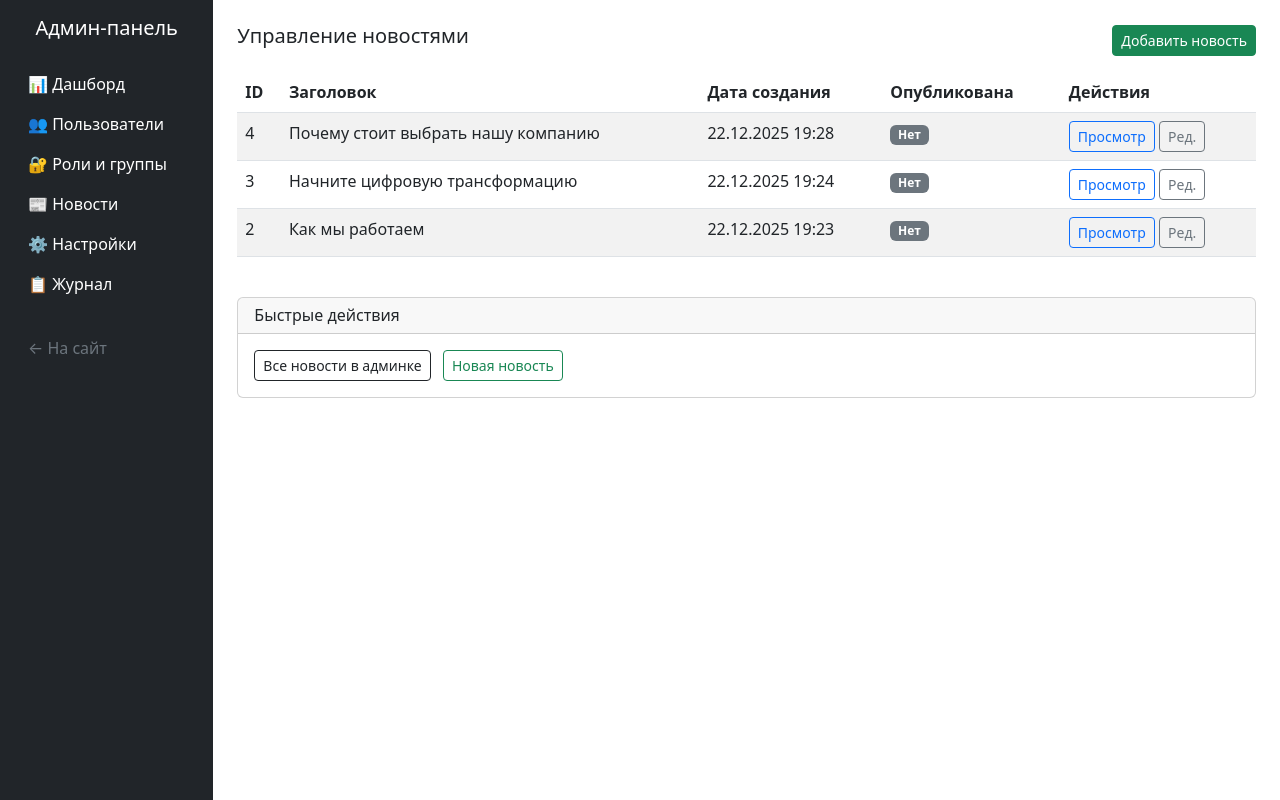
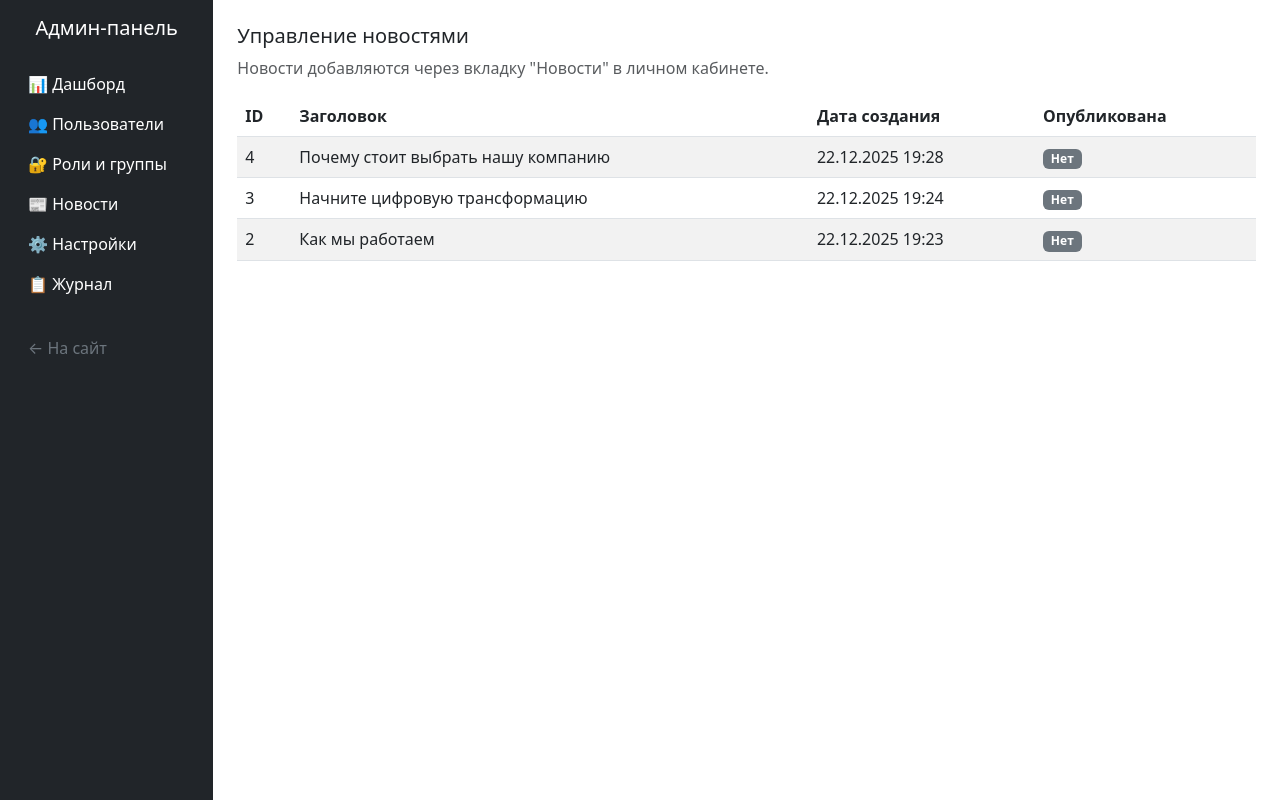
Before and after one commit to Onastasy/Site-BMK, a Django app: page /admin-panel/news/ in a window 1280 px wide. Run offline with Django 5.2, Linux system fonts and the light colour scheme; a user stored in the database is signed in; data comes from the database, SQL or seed files in the repository; both versions use the stored data as it was after the commit.

Commit message:
Исправлены ошибки (поправлены ссылки), дополнена информация о сайте

```diff
--- a/admin_panel/views.py
+++ b/admin_panel/views.py
@@ -13,11 +13,10 @@ def is_admin(user):
 
 
 @login_required
-@user_passes_test(is_admin, login_url='accounts:login')
+@user_passes_test(is_admin, login_url='/accounts/login/')
 def dashboard(request):
     """Главная страница"""
 
-    # Базовая статистика
     stats = {
         'total_users': User.objects.filter(is_active=True).count(),
         'total_groups': Group.objects.count(),
@@ -29,7 +28,6 @@ def dashboard(request):
         ).count(),
     }
 
-    # Получить статистику из других приложений
     try:
         from news.models import NewsPost
         stats['total_news'] = NewsPost.objects.count()
@@ -42,7 +40,6 @@ def dashboard(request):
     except ImportError:
         stats['total_messages'] = 0
 
-    # Последние зарегистрированные пользователи
     latest_users = User.objects.filter(is_active=True).order_by('-date_joined')[:10]
 
     context = {
@@ -54,12 +51,11 @@ def dashboard(request):
 
 
 @login_required
-@user_passes_test(is_admin, login_url='accounts:login')
+@user_passes_test(is_admin, login_url='/accounts/login/')
 def users_list(request):
     """Управление пользователями"""
     users = User.objects.all().order_by('-date_joined')
 
-    # Добавить информацию о группах
     for user in users:
         user.groups_list = ", ".join(g.name for g in user.groups.all()) or "—"
         user.is_admin = user.groups.filter(name="admin").exists()
@@ -73,20 +69,18 @@ def users_list(request):
 
 
 @login_required
-@user_passes_test(is_admin, login_url='accounts:login')
+@user_passes_test(is_admin, login_url='/accounts/login/')
 def user_edit(request, user_id):
     """Редактирование пользователя"""
     user = get_object_or_404(User, id=user_id)
 
     if request.method == "POST":
-        # Обновление основных данных
         user.username = request.POST.get("username", user.username)
         user.email = request.POST.get("email", user.email)
         user.first_name = request.POST.get("first_name", user.first_name)
         user.last_name = request.POST.get("last_name", user.last_name)
         user.is_active = request.POST.get("is_active") == "on"
 
-        # Обновление групп
         groups = request.POST.getlist("groups")
         user.groups.clear()
         for group_name in groups:
@@ -96,7 +90,7 @@ def user_edit(request, user_id):
 
         user.save()
         messages.success(request, f"Пользователь {user.username} обновлён!")
-        return redirect("admin_panel:users_list")
+        return redirect("admin_users")
 
     all_groups = Group.objects.all()
     user_groups = list(user.groups.values_list('name', flat=True))
@@ -124,7 +118,7 @@ def groups_list(request):
 
 
 @login_required
-@user_passes_test(is_admin, login_url='accounts:login')
+@user_passes_test(is_admin, login_url='/accounts/login/')
 def news_management(request):
     """Управление новостями"""
     news_list = []
@@ -142,7 +136,7 @@ def news_management(request):
 
 
 @login_required
-@user_passes_test(is_admin, login_url='accounts:login')
+@user_passes_test(is_admin, login_url='/accounts/login/')
 def site_settings(request):
     """Настройки сайта"""
     from core.models import ContactInfo, Banner
@@ -159,10 +153,9 @@ def site_settings(request):
 
 
 @login_required
-@user_passes_test(is_admin, login_url='accounts:login')
+@user_passes_test(is_admin, login_url='/accounts/login/')
 def activity_log(request):
     """Журнал действий"""
-    # Здесь можно создать модель ActivityLog и выводить действия пользователей
     context = {
         'title': 'Журнал действий',
         'activities': [],
--- a/templates/admin_panel/activity_log.html
+++ b/templates/admin_panel/activity_log.html
@@ -30,8 +30,6 @@
         {% else %}
         <div class="alert alert-info">
             <p>Журнал действий пока пуст.</p>
-            <p>Для активации журнала необходимо создать модель <code>UserActivity</code> и добавить логирование действий пользователей (вход в систему, создание заявок, отправка сообщений и т.д.).</p>
-            <p>Это можно сделать позже, когда будете дорабатывать функционал.</p>
         </div>
         {% endif %}
     </div>
--- a/templates/admin_panel/news_management.html
+++ b/templates/admin_panel/news_management.html
@@ -1,15 +1,11 @@
 {% extends 'admin_panel/base_admin.html' %}
 
 {% block content %}
-<div class="d-flex justify-content-between align-items-center mb-3">
-    <h5>Управление новостями</h5>
-    <a href="/admin/news/newspost/add/" class="btn btn-success btn-sm" target="_blank">
-        <i class="bi bi-plus-circle"></i> Добавить новость
-    </a>
-</div>
+<h5>Управление новостями</h5>
+<p class="text-muted">Новости добавляются через вкладку "Новости" в личном кабинете.</p>
 
 {% if news_list %}
-<div class="table-responsive">
+<div class="table-responsive mt-3">
     <table class="table table-striped table-hover">
         <thead>
             <tr>
@@ -17,7 +13,6 @@
                 <th>Заголовок</th>
                 <th>Дата создания</th>
                 <th>Опубликована</th>
-                <th>Действия</th>
             </tr>
         </thead>
         <tbody>
@@ -33,39 +28,15 @@
                     <span class="badge bg-secondary">Нет</span>
                     {% endif %}
                 </td>
-                <td>
-                    <a href="{% url 'news_detail' news.id %}"
-                       class="btn btn-sm btn-outline-primary" target="_blank">
-                        Просмотр
-                    </a>
-                    <a href="/admin/news/newspost/{{ news.id }}/change/"
-                       class="btn btn-sm btn-outline-secondary" target="_blank">
-                        Ред.
-                    </a>
-                </td>
             </tr>
             {% endfor %}
         </tbody>
     </table>
 </div>
 {% else %}
-<div class="alert alert-info">
+<div class="alert alert-info mt-3">
     <p>Новости отсутствуют или приложение новостей не подключено.</p>
-    <p>Добавляйте новости через <a href="/admin/news/newspost/add/" class="alert-link">админку Django</a>.</p>
+    <p>Добавьте новости через соответствующий раздел сайта.</p>
 </div>
 {% endif %}
-
-<div class="card mt-4">
-    <div class="card-header">
-        <h6 class="mb-0">Быстрые действия</h6>
-    </div>
-    <div class="card-body">
-        <a href="/admin/news/newspost/" class="btn btn-outline-dark btn-sm me-2" target="_blank">
-            Все новости в админке
-        </a>
-        <a href="/admin/news/newspost/add/" class="btn btn-outline-success btn-sm me-2" target="_blank">
-            Новая новость
-        </a>
-    </div>
-</div>
 {% endblock %}
--- a/templates/admin_panel/site_settings.html
+++ b/templates/admin_panel/site_settings.html
@@ -77,9 +77,9 @@
     </div>
     <div class="card-body">
         <table class="table table-sm">
-            <tr><th>Версия Django:</th><td>{% now "Y" %} — Django 4.x/5.x</td></tr>
-            <tr><th>Проект:</th><td>БМК Софт — Сервис онлайн-коммуникации</td></tr>
-            <tr><th>Разработчик:</th><td>Ваше ФИО (студент-практикант)</td></tr>
+            <tr><th>Версия Django:</th><td>{% now "Y" %} — Django 5.0/6.0</td></tr>
+            <tr><th>Проект:</th><td>Сервис онлайн-коммуникации</td></tr>
+            <tr><th>Разработчик:</th><td>Соколова Анастасия Михайловна</td></tr>
         </table>
     </div>
 </div>
--- a/templates/admin_panel/user_edit.html
+++ b/templates/admin_panel/user_edit.html
@@ -41,6 +41,6 @@
         </div>
     </div>
     <button type="submit" class="btn btn-success">Сохранить</button>
-    <a href="{% url 'admin_panel:users_list' %}" class="btn btn-secondary">Отмена</a>
+    <a href="{% url 'admin_users' %}" class="btn btn-secondary">Отмена</a>
 </form>
 {% endblock %}
--- a/templates/admin_panel/users_list.html
+++ b/templates/admin_panel/users_list.html
@@ -29,7 +29,7 @@
                 {% endif %}
             </td>
             <td>
-                <a href="{% url 'admin_panel:user_edit' user.id %}" class="btn btn-sm btn-primary">Редактировать</a>
+                <a href="{% url 'admin_user_edit' user.id %}" class="btn btn-sm btn-primary">Редактировать</a>
             </td>
         </tr>
         {% endfor %}
```
Also changed, not shown: templates/admin_panel/groups_list.html (+11 -14 lines), db.sqlite3.
